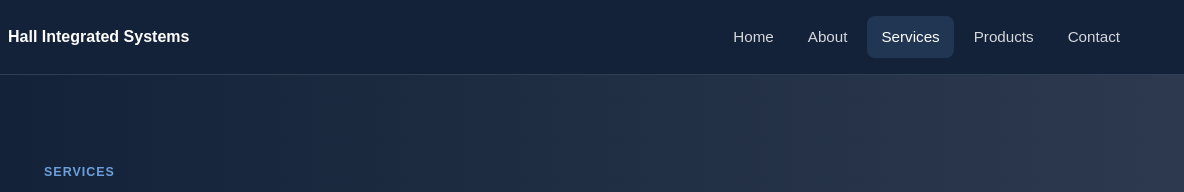
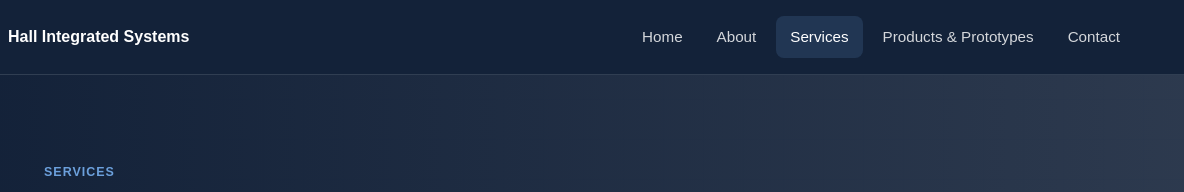
Before and after one commit to Hall-Integrated-Systems/SITE, a plain HTML site: page services.html in a window 1280 px wide. Shown: the top 192 px of the page, 96-1280 px from the left. Drawn offline with Linux system fonts and the light colour scheme; files whose address does not match are found by name.

Commit message:
Update services page footer and navigation

```diff
--- a/services.html
+++ b/services.html
@@ -19,7 +19,7 @@
         <li><a href="index.html">Home</a></li>
         <li><a href="about.html">About</a></li>
         <li><a class="active" href="services.html" aria-current="page">Services</a></li>
-        <li><a href="products.html">Products</a></li>
+        <li><a href="products.html">Products &amp; Prototypes</a></li>
         <li><a href="contact.html">Contact</a></li>
       </ul>
     </nav>
@@ -66,6 +66,7 @@
 
   <footer class="site-footer">
     <p>&copy; 2026 Hall Integrated Systems, LLC. All rights reserved.</p>
+    <a href="privacy.html">Privacy</a>
   </footer>
   <script src="script.js"></script>
 </body>
```
